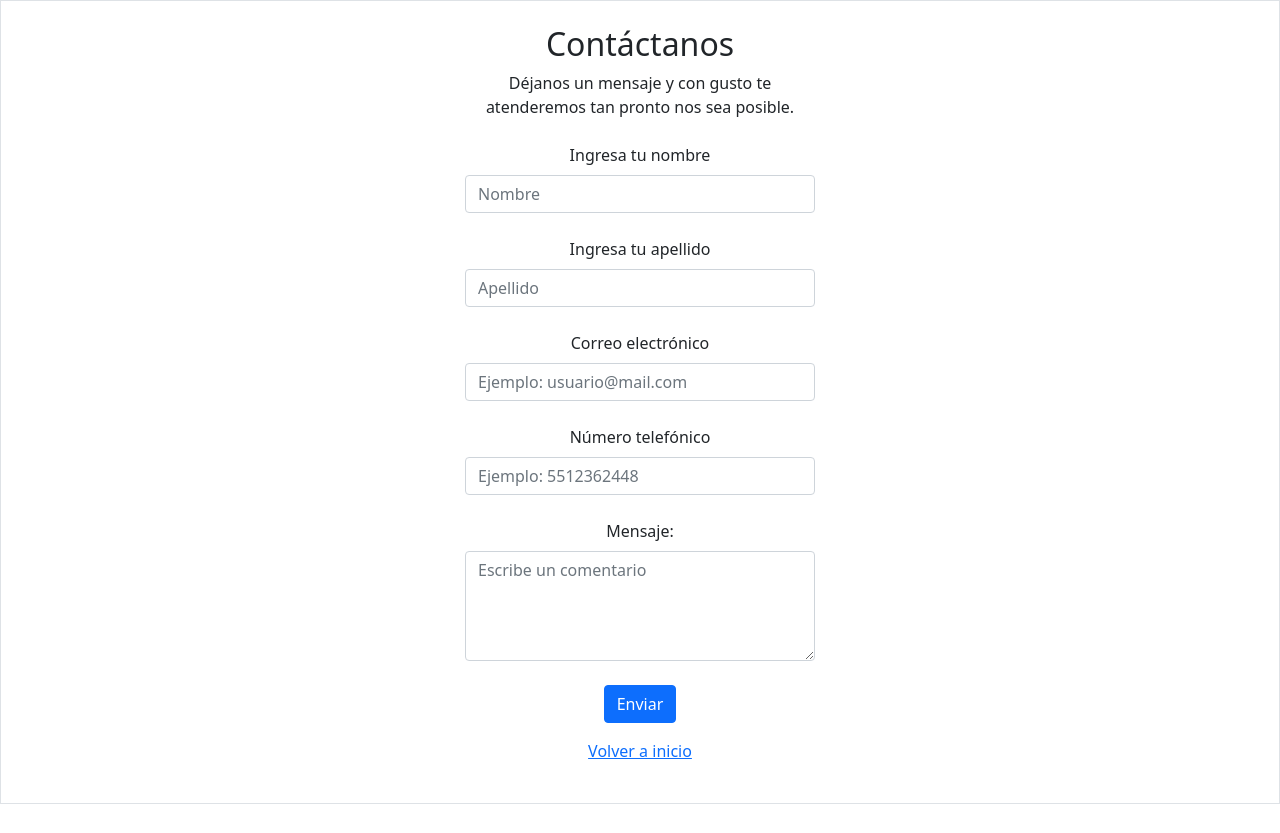
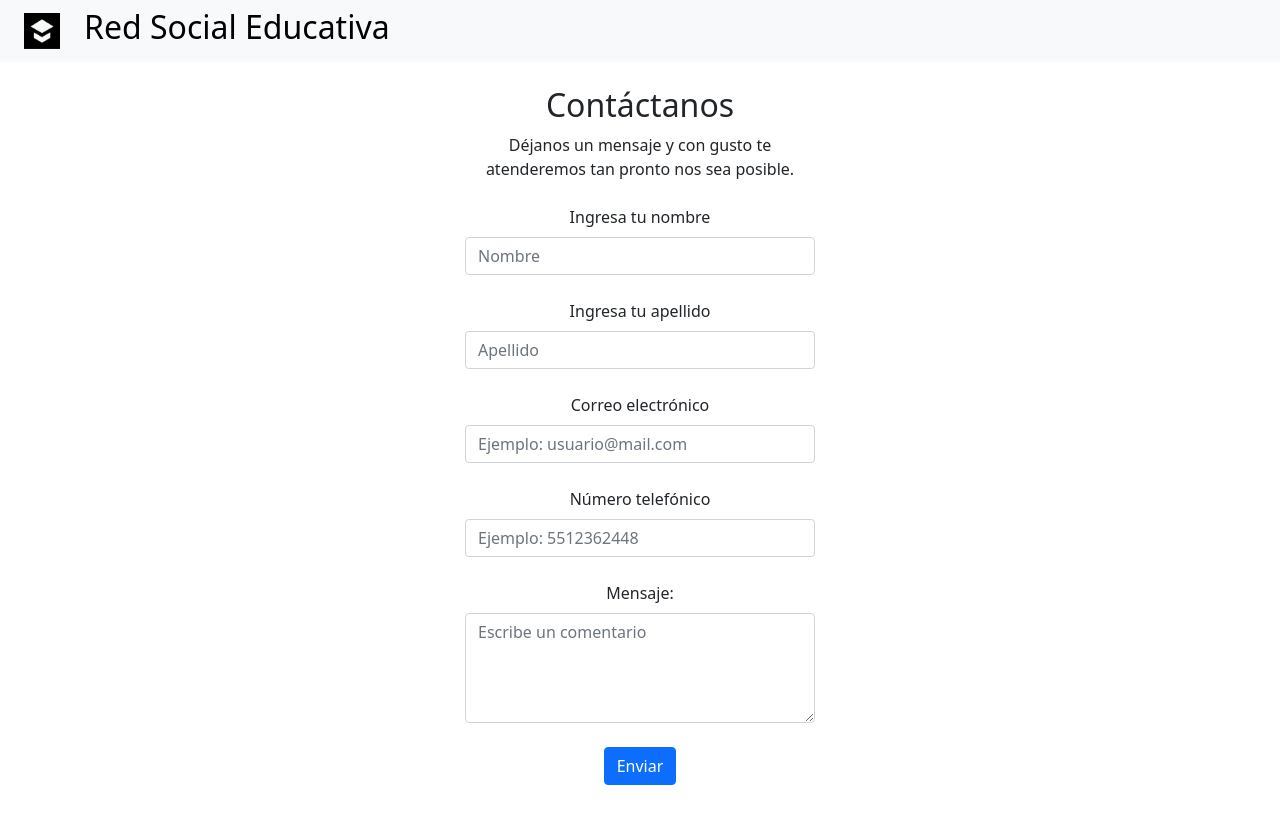
Before and after one commit to ivkasuo/Proyecto, a plain HTML site: page html/contacto.html in a window 1280 px wide. Drawn offline with nearby package versions, Linux system fonts and the light colour scheme; some packages are replaced by stand-ins of ours; a script that the page names is missing.

Commit message:
Se añade barra navegación en página contáctenos

```diff
--- a/html/contacto.html
+++ b/html/contacto.html
@@ -18,8 +18,21 @@
 </head>
 
 <body>
+     <!--Inicio navbar-->
+     <nav class="navbar navbar-expand-md navbar-light bg-light">
+        <div class="container-fluid d-flex justify-content-between">
+            <div class="container-fluid d-flex justify-content-start align-items-center">
+                <img src="../img/logotipo-red-social.png" alt="Logotipo" style="max-width: 60px; padding-right: 24px;">
+                <a href="index.html" style="text-decoration: none; color: black;">
+                <h2>Red Social Educativa</h2>
+                </a>
+            </div>
+        </div>
+    </nav>
+    <!--Fin navbar-->
+
     <!--Inicio formulario-contacto-->
-    <section class="border p-4 d-flex justify-content-center mb-4">
+    <section class="p-4 d-flex justify-content-center mb-4">
         <form id="contact-form" class="text-center" style="width: 100%; max-width: 350px">
             <h2>Contáctanos</h2>
             Déjanos un mensaje y con gusto te atenderemos tan pronto nos sea posible.
@@ -64,8 +77,6 @@
 
             <button class="btn btn-primary btn-block mb-6" onclick="localstorage()" input type="submit" value="Enviar"
             id="btn-enviar">Enviar</button>
-            <p><p>
-            <a href="index.html">Volver a inicio</a>
         </form>
     </section>
     <!--Fin formulario-contacto-->
```
